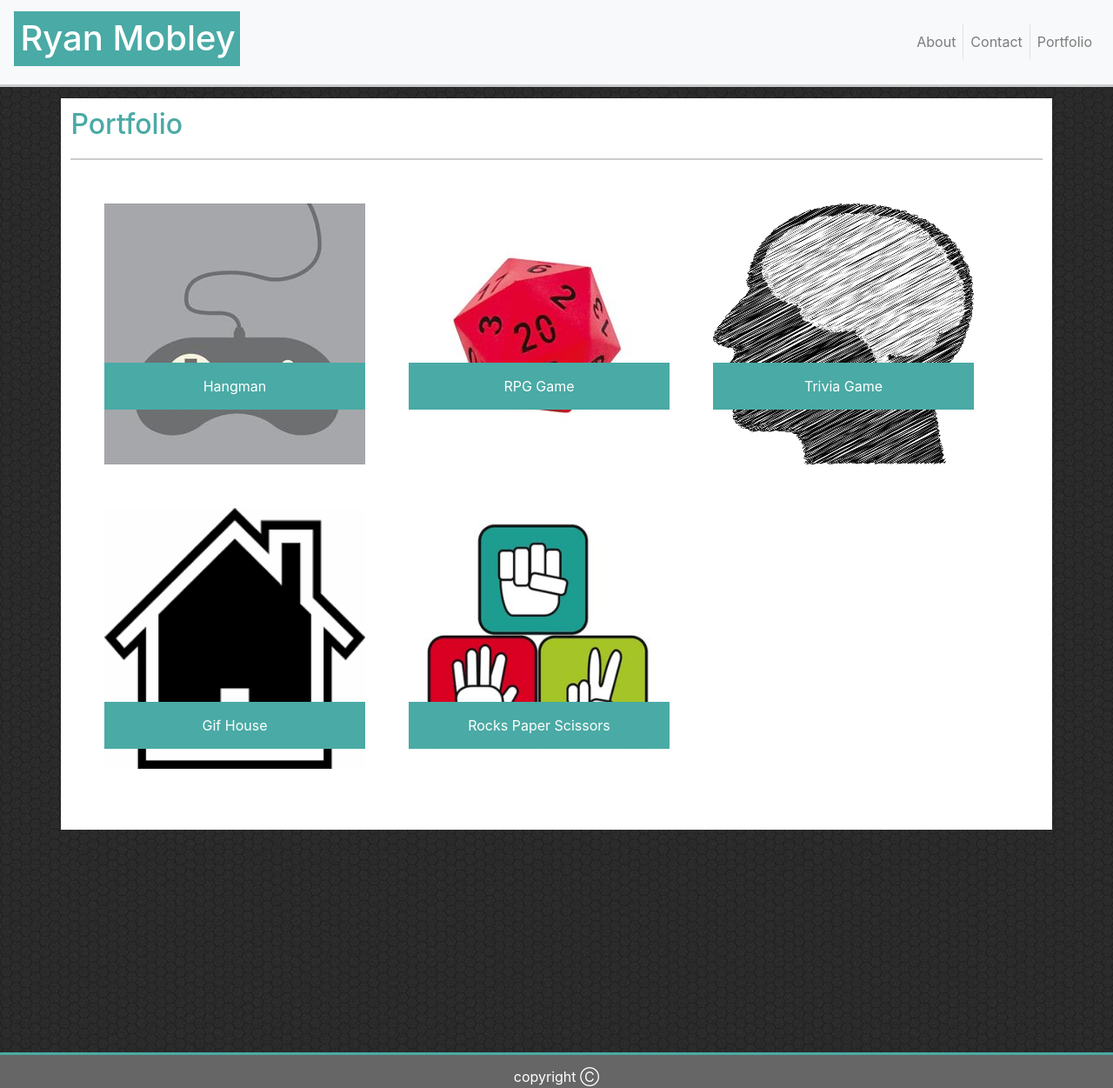
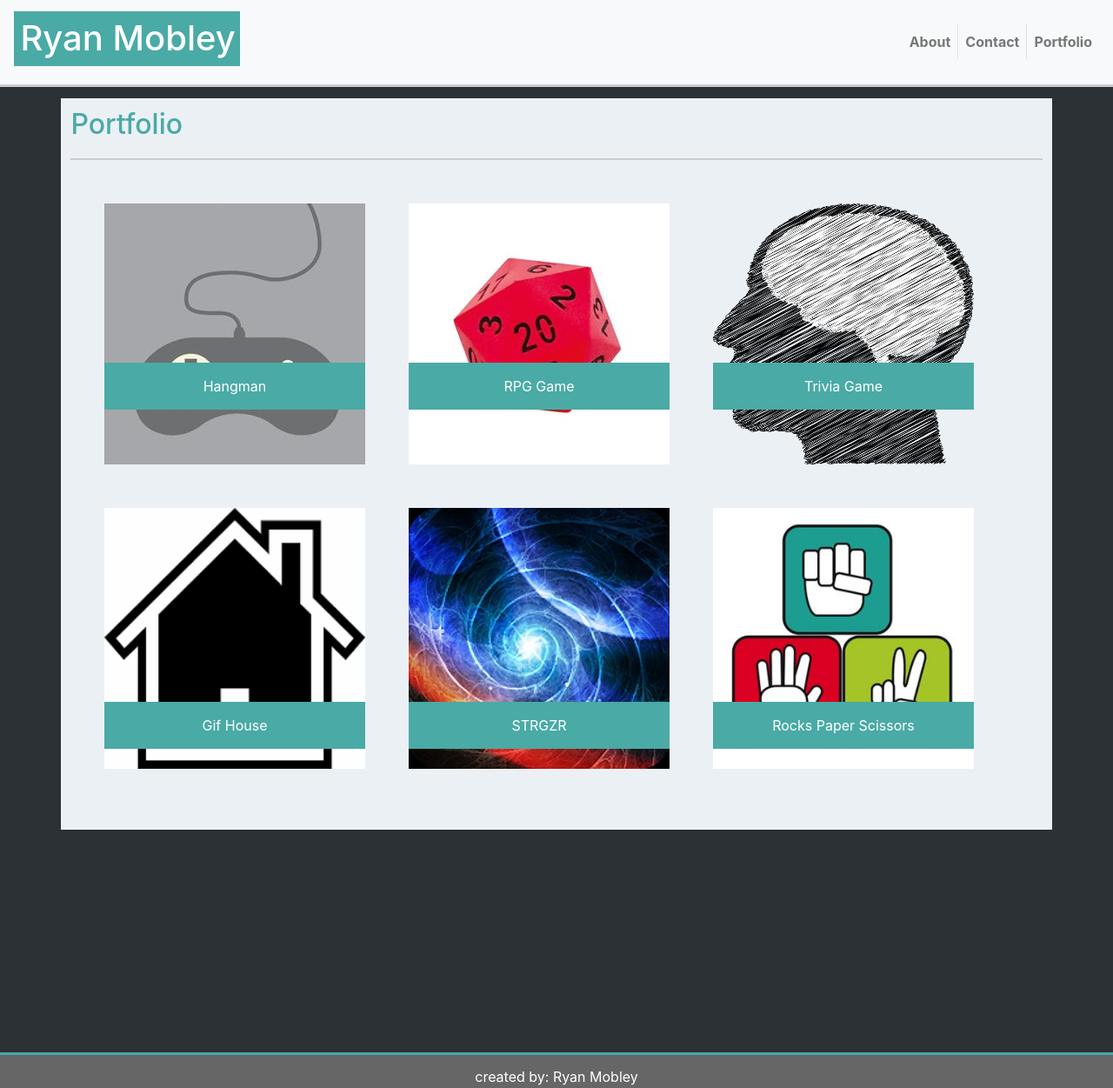
Before and after one commit to The-Ryan-Mobley/Bootstrap-Portfolio, a plain HTML site: page portfolio.html in a window 1280 px wide. Shown: the whole page at 87% size. Drawn offline with nearby package versions, Linux system fonts and the light colour scheme.

Commit message:
updating protfolio

```diff
--- a/portfolio.html
+++ b/portfolio.html
@@ -1,32 +1,37 @@
 <!DOCTYPE html>
 <html>
+
 <head>
   <meta charset="UTF-8">
   <link rel="stylesheet" href="https://stackpath.bootstrapcdn.com/bootstrap/4.3.1/css/bootstrap.min.css">
   <link rel="stylesheet" href="style.css">
   <meta name="viewport" content="width=device-width, initial-scale=1">
 </head>
+
 <body>
 
   <nav class="navbar navbar-expand-lg navbar-light bg-light">
-            <a class="navbar-brand mb-0"><h1>Ryan Mobley</h1></a>
-            <button class="navbar-toggler" type="button" data-toggle="collapse" data-target="#navbarSupportedContent" aria-controls="navbarSupportedContent" aria-expanded="false" aria-label="Toggle navigation">
+    <a class="navbar-brand mb-0">
+      <h1>Ryan Mobley</h1>
+    </a>
+    <button class="navbar-toggler" type="button" data-toggle="collapse" data-target="#navbarSupportedContent"
+      aria-controls="navbarSupportedContent" aria-expanded="false" aria-label="Toggle navigation">
       <span class="navbar-toggler-icon"></span>
     </button>
 
     <div class="collapse navbar-collapse" id="navbarSupportedContent">
       <ul class="navbar-nav ml-auto">
         <li class="nav-item">
-                  <a class="nav-link" href="index.html">About</a>
+          <a class="nav-link" href="index.html"><b>About</b></a>
         </li>
         <span class="border-right"></span>
         <li class="nav-item">
-                  <a class="nav-link" href="contact.html">Contact</a>
+          <a class="nav-link" href="contact.html"><b>Contact</b></a>
         </li>
         <span class="border-right"></span>
 
         <li class="nav-item">
-                  <a class="nav-link" href="portfolio.html">Portfolio</a>
+          <a class="nav-link" href="portfolio.html"><b>Portfolio</b></a>
         </li>
 
       </ul>
@@ -38,23 +43,29 @@
     <div class="row">
       <h2>Portfolio</h2>
       <div class="seperator"></div>
-                <a href="https://the-ryan-mobley.github.io/Word-Guess-Game/" class = "picbox">
+      <a href="https://the-ryan-mobley.github.io/Word-Guess-Game/" class="picbox">
         <img id="cat" src="images/controller.jpg" alt="controller">
         <div class="porttitle">Hangman</div>
       </a>
-                <a href="https://the-ryan-mobley.github.io/RPG_Game/" class ="picbox">
+      <a href="https://the-ryan-mobley.github.io/RPG_Game/" class="picbox">
         <img id="cities" src="images/33-251-300x300.jpg" alt="dice">
         <div class="porttitle">RPG Game</div>
       </a>
-                <a href="https://the-ryan-mobley.github.io/Trivia_Game/" class = "picbox">
-                        <img id="space" src="images\kisspng-drawing-human-brain-vector-graphics-sketch-cranium-la-cabeza-humana-grficos-vectoriales-g-5d31cab9b45bb9.2506895015635442497388.png" alt="brain">
+      <a href="https://the-ryan-mobley.github.io/Trivia_Game/" class="picbox">
+        <img id="space"
+          src="images\kisspng-drawing-human-brain-vector-graphics-sketch-cranium-la-cabeza-humana-grficos-vectoriales-g-5d31cab9b45bb9.2506895015635442497388.png"
+          alt="brain">
         <div class="porttitle">Trivia Game</div>
       </a>
-                <a href="https://the-ryan-mobley.github.io/GIF_Site/" class ="picbox">
-                        <img id ="sound" src="images/download.png" alt="hp">
+      <a href="https://the-ryan-mobley.github.io/GIF_Site/" class="picbox">
+        <img id="sound" src="images/download.png" alt="hp">
         <div class="porttitle">Gif House</div>
       </a>
-                <a href="https://the-ryan-mobley.github.io/RPS_multiplayer/" class = "picbox" id="lastitem">
+      <a href="https://the-ryan-mobley.github.io/team-thor-project1/" class="picbox">
+        <img id="sound" src="images/apps.47674.13510798882845391.ef06a5e7-7f47-4df8-afd7-d947d3c2e21d.jpg" alt="pone">
+        <div class="porttitle">STRGZR</div>
+      </a>
+      <a href="https://the-ryan-mobley.github.io/RPS_multiplayer/" class="picbox" id="lastitem">
         <img id="trains" src="images/61CD2t4VmDL._SY355_.jpg" alt="rps">
         <div class="porttitle">Rocks Paper Scissors</div>
       </a>
@@ -65,11 +76,16 @@
 
   <footer class="footer">
     <div class="container">
-                <span class="text">copyright &#x24B8</span>
+      <span class="text">created by: Ryan Mobley</span>
     </div>
   </footer>
-          <script src="https://code.jquery.com/jquery-3.3.1.slim.min.js" integrity="sha384-q8i/X+965DzO0rT7abK41JStQIAqVgRVzpbzo5smXKp4YfRvH+8abtTE1Pi6jizo" crossorigin="anonymous"></script>
-          <script src="https://cdnjs.cloudflare.com/ajax/libs/popper.js/1.14.3/umd/popper.min.js" integrity="sha384-ZMP7rVo3mIykV+2+9J3UJ46jBk0WLaUAdn689aCwoqbBJiSnjAK/l8WvCWPIPm49" crossorigin="anonymous"></script>
+  <script src="https://code.jquery.com/jquery-3.3.1.slim.min.js"
+    integrity="sha384-q8i/X+965DzO0rT7abK41JStQIAqVgRVzpbzo5smXKp4YfRvH+8abtTE1Pi6jizo" crossorigin="anonymous">
+  </script>
+  <script src="https://cdnjs.cloudflare.com/ajax/libs/popper.js/1.14.3/umd/popper.min.js"
+    integrity="sha384-ZMP7rVo3mIykV+2+9J3UJ46jBk0WLaUAdn689aCwoqbBJiSnjAK/l8WvCWPIPm49" crossorigin="anonymous">
+  </script>
   <script src="https://stackpath.bootstrapcdn.com/bootstrap/4.3.1/js/bootstrap.min.js"></script>
 </body>
+
 </html>
--- a/style.css
+++ b/style.css
@@ -1,6 +1,5 @@
 body{
-    background: url(images/dark-honeycomb.png);
-    background-repeat: repeat;
+    background-color:#2c3136;
 
 }
 nav{
@@ -8,6 +7,7 @@ nav{
     border-bottom-width: 1%;
     border-bottom-color: #cccccc;
 }
+
 #mypic{
     margin-top:10%;
     display: block;
@@ -18,7 +18,7 @@ nav{
 }
 h2{
     color:#4aaaa5;
-    background-color: #ffffff;
+    background-color: #ebf0f5;
     padding:1%;
     font-size: 3;
 }
@@ -31,12 +31,12 @@ h2{
 
 .paragraph{
     color: #777777;
-    background-color:#ffffff;
+    background-color:#ebf0f5;
     padding:2%;
 }
 .page-content{
     margin-top: 1%;
-    background-color:#ffffff;
+    background-color:#ebf0f5;
     padding-bottom:1%;
     margin-bottom:10%;
 
@@ -71,8 +71,8 @@ b{
     position: relative;
     text-align: center;
     float: left;
-    background-color: #ffffff;
-    border-color:#ffffff;
+    background-color: #ebf0f5;
+    border-color:#ebf0f5;
     border-style:solid;
     border-width:50px;
     border-right-width: 0;
@@ -116,3 +116,6 @@ footer{
     width:300px;
     height:300px;
 }
+.nav-link:hover{
+    opacity: 0.5;
+}
```
Also changed, not shown: contact.html (+5 -5 lines), index.html (+8 -5 lines), images/apps.47674.13510798882845391.ef06a5e7-7f47-4df8-afd7-d947d3c2e21d.jpg (added), 1 other file. Lines whose indentation alone changed are shown as unchanged.
